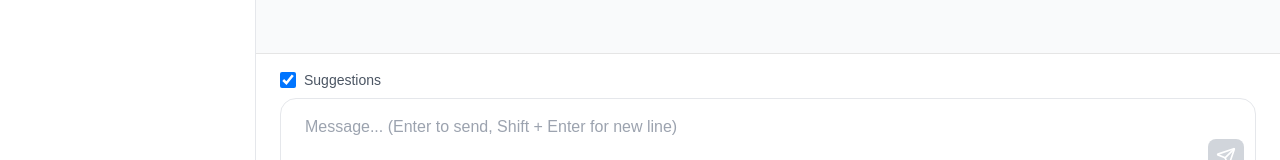
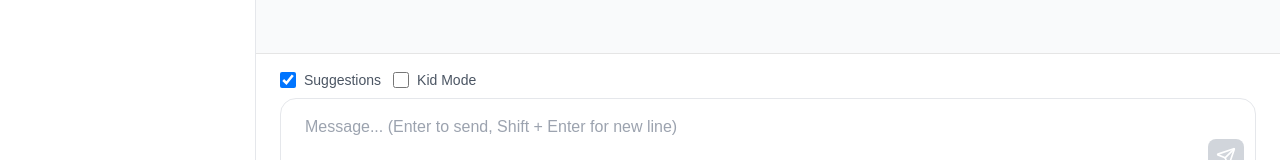
Before and after one commit to MDMOQADDAS/LLMHUB, a Next.js app: page /models/1/chat in a window 1280 px wide. Shown: the part 597-757 px from the top of the page. Built offline with nearby package versions, Linux system fonts and the light colour scheme.

Commit message:
added kid mode

```diff
--- a/components/ChatClient.tsx
+++ b/components/ChatClient.tsx
@@ -9,6 +9,8 @@ import ReactMarkdown from 'react-markdown';
 import { Prism as SyntaxHighlighter } from 'react-syntax-highlighter';
 import { atomDark } from 'react-syntax-highlighter/dist/esm/styles/prism';
 import PromptSuggestions from './PromptSuggestions';
+import Link from 'next/link';
+import KidModeToggle from './KidModeToggle';
 
 interface Message {
   id: string;
@@ -99,6 +101,15 @@ export function ChatClient({ modelName }: { modelName: string }) {
 
   // Add new state for cache
   const [suggestionsCache] = useState<Map<string, PromptSuggestion[]>>(new Map());
+
+  // Add after other state declarations
+  const [isKidMode, setIsKidMode] = useState(() => {
+    if (typeof window !== 'undefined') {
+      const saved = localStorage.getItem('isKidMode');
+      return saved ? JSON.parse(saved) : false;
+    }
+    return false;
+  });
 
   // Keyboard shortcuts
   useHotkeys('ctrl+enter', (keyboardEvent) => {
@@ -333,7 +344,8 @@ export function ChatClient({ modelName }: { modelName: string }) {
         input,
         settings.systemPrompt,
         mainController.signal,
-        (content) => addToQueue(content, assistantMessageId)
+        (content) => addToQueue(content, assistantMessageId),
+        { retry: 2 }
       );
 
       // Modified suggestion generation
@@ -416,13 +428,22 @@ export function ChatClient({ modelName }: { modelName: string }) {
     }
   }, []); // Empty dependency array means this runs once on mount
 
+  // Add after other useEffects
+  useEffect(() => {
+    localStorage.setItem('isKidMode', JSON.stringify(isKidMode));
+  }, [isKidMode]);
+
   // UI Components
   return (
     <div className="flex h-screen bg-gray-50">
       {/* Left Sidebar */}
       <div className="w-64 bg-white border-r border-gray-200 flex flex-col">
         <div className="p-4 border-b">
-          <h1 className="text-xl font-semibold text-gray-800">LLMHUB</h1>
+          <div>
+            <Link href="/" className="text-xl font-semibold text-gray-800 hover:text-gray-600 transition-colors">
+              LLMHUB
+            </Link>
+          </div>
           <div className="mt-2 px-3 py-1 rounded-full bg-purple-100 text-purple-700 text-sm inline-block">
             {modelName} ({version})
           </div>
@@ -469,6 +490,8 @@ export function ChatClient({ modelName }: { modelName: string }) {
             )}
           </div>
 
+
+
           <button
             onClick={exportChat}
             className="w-full p-2 flex items-center gap-2 hover:bg-gray-100 rounded-lg transition-colors"
@@ -490,13 +513,11 @@ export function ChatClient({ modelName }: { modelName: string }) {
                   initial={{ opacity: 0, y: 20 }}
                   animate={{ opacity: 1, y: 0 }}
                   exit={{ opacity: 0, y: -20 }}
-                  className={`flex items-start space-x-4 ${
-                    message.role === 'user' ? 'justify-end' : 'justify-start'
+                  className={`flex items-start space-x-4 ${message.role === 'user' ? 'justify-end' : 'justify-start'
                     }`}
                 >
                   {/* Message content with Markdown support */}
-                  <div className={`rounded-2xl px-6 py-3 max-w-[85%] ${
-                    message.role === 'user'
+                  <div className={`rounded-2xl px-6 py-3 max-w-[85%] ${message.role === 'user'
                       ? 'bg-purple-600 text-white'
                       : 'bg-gray-50 text-gray-800'
                     }`}>
@@ -544,6 +565,15 @@ export function ChatClient({ modelName }: { modelName: string }) {
                   disabled={isCheckboxDisabled}
                 />
                 Suggestions
+              </label>
+              <label className="flex items-center gap-2 text-sm text-gray-600 hover:text-gray-900 cursor-pointer">
+                <input
+                  type="checkbox"
+                  checked={isKidMode}
+                  onChange={(e) => setIsKidMode(e.target.checked)}
+                  className="w-4 h-4 text-purple-600 rounded border-gray-300 focus:ring-purple-500"
+                />
+                Kid Mode
               </label>
             </div>
             <form onSubmit={handleSubmit} className="relative">
--- /dev/null
+++ b/components/KidModeToggle.tsx
@@ -0,0 +1,28 @@
+import React from 'react';
+import { Brain } from 'lucide-react';
+
+interface KidModeToggleProps {
+  isKidMode: boolean;
+  onToggle: (value: boolean) => void;
+}
+
+const KidModeToggle: React.FC<KidModeToggleProps> = ({ isKidMode, onToggle }) => {
+  return (
+    <div className="w-full p-2 mb-2 hover:bg-gray-100 rounded-lg transition-colors">
+      <div className="flex items-center justify-between">
+        <div className="flex items-center gap-2">
+          <Brain className="w-4 h-4" />
+          <span className="text-sm">Kid</span>
+        </div>
+        <input
+          type="checkbox"
+          checked={isKidMode}
+          onChange={(e) => onToggle(e.target.checked)}
+          className="rounded border-gray-300 cursor-pointer"
+        />
+      </div>
+    </div>
+  );
+};
+
+export default KidModeToggle;
```
Lines whose indentation alone changed are shown as unchanged.
